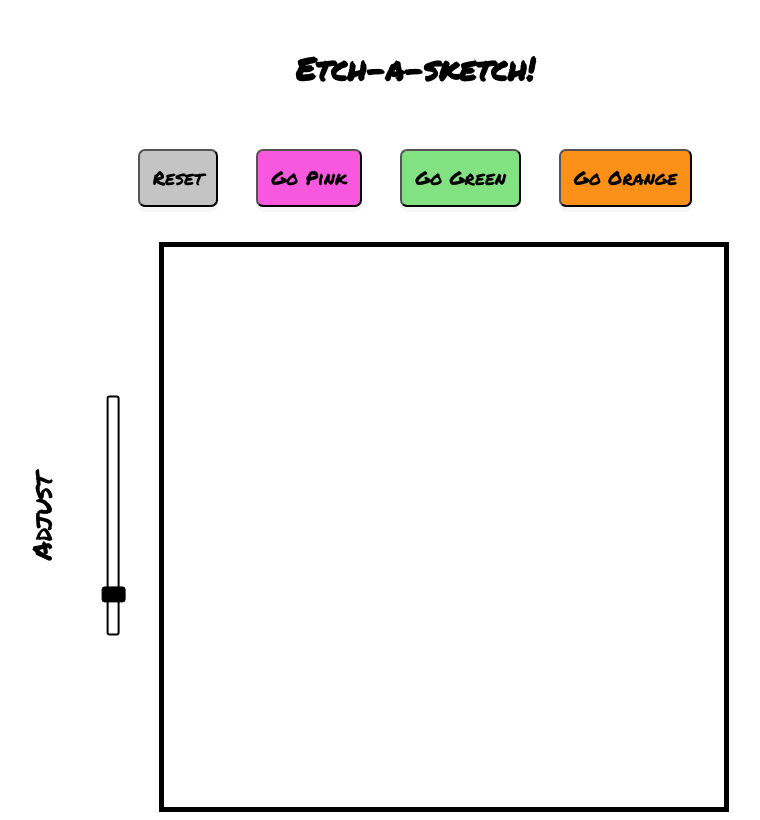
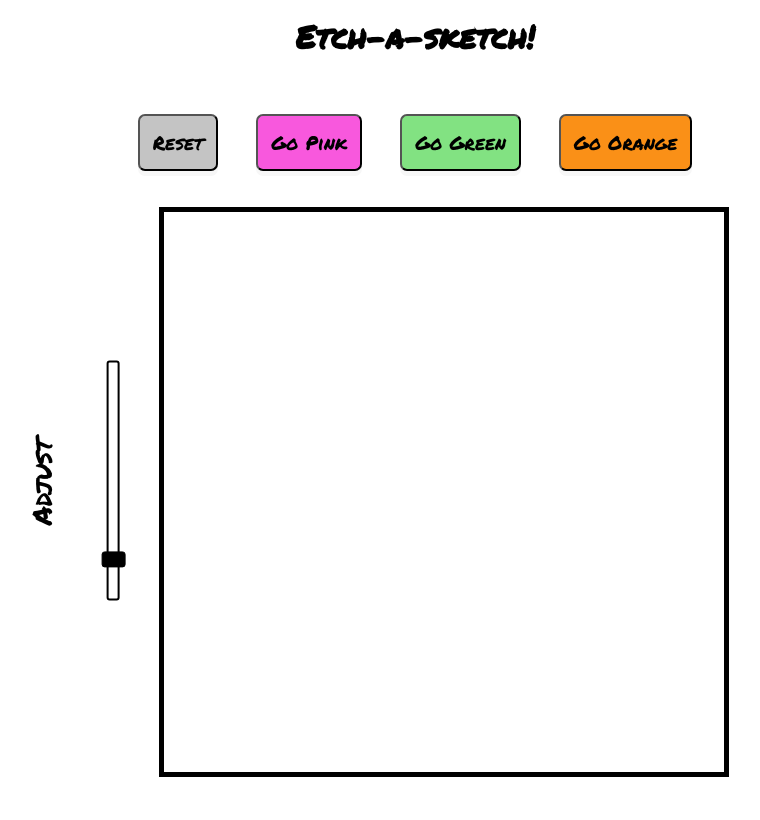
Before and after one commit to homeworkmon/Etch-a-sketch, a plain HTML site: page index.html in a window 1280 px wide. Shown: the whole page, without its empty margins (225-985 px from the left). Drawn offline with Linux system fonts and the light colour scheme.

Commit message:
Small UI fix

```diff
--- a/esketch.css
+++ b/esketch.css
@@ -10,12 +10,12 @@ body {
 header {
     text-align: center;
     font-weight: 800;
-    margin-top:1rem;
+    margin-top: -1rem;
 }
 .buttons {
     display: flex;
     justify-content: center;
-    margin: 1rem 0rem 1rem 0rem;
+    margin: 0.8rem 0rem 1rem 0rem;
 }
 button {
     font-family: inherit;
```
